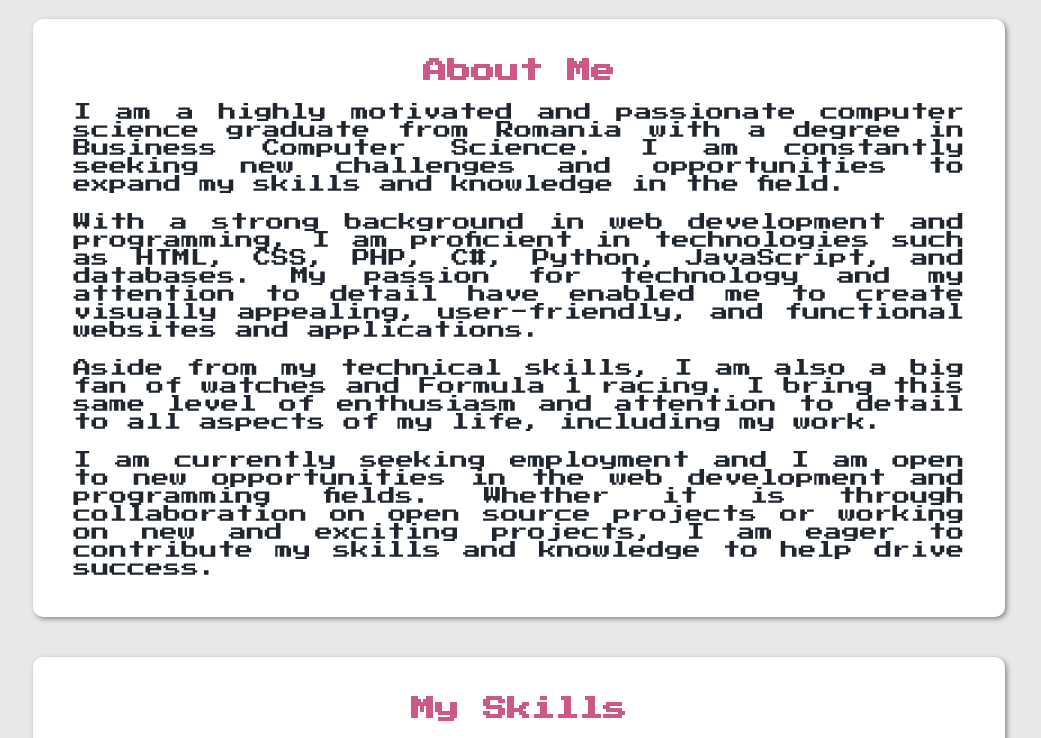
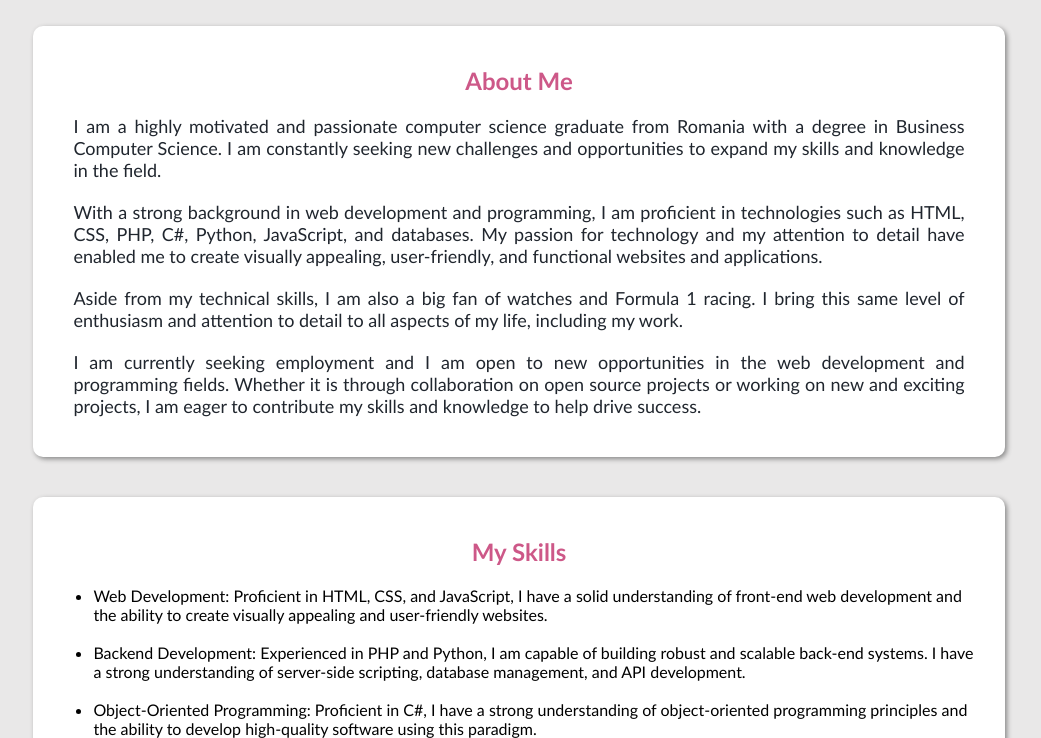
Before and after one commit to sebibaciu/sebibaciu.github.io, a plain HTML site: page index.html in a window 1280 px wide. Shown: the part 126-864 px from the top of the page, without its empty margins (121-1162 px from the left). Drawn offline with Linux system fonts and the light colour scheme.

Commit message:
Am schimbat fontul

```diff
--- a/index.html
+++ b/index.html
@@ -8,7 +8,7 @@
     <style>
         body {
             background-color: #E9E8E8;
-            font-family: "Press Start 2P", cursive;
+            font-family: Trebuchet MS,Lucida Grande,Lucida Sans Unicode,Lucida Sans,Tahoma,sans-serif;
         }
 
         h1 {
```
